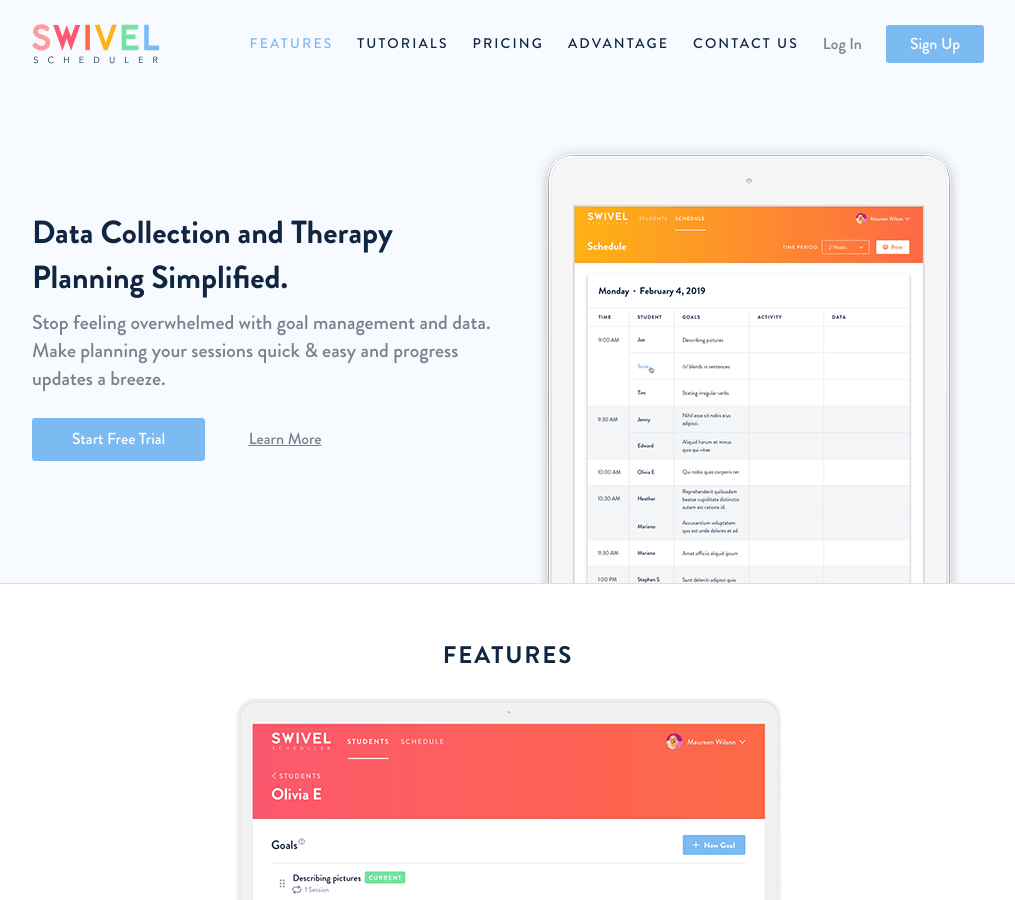
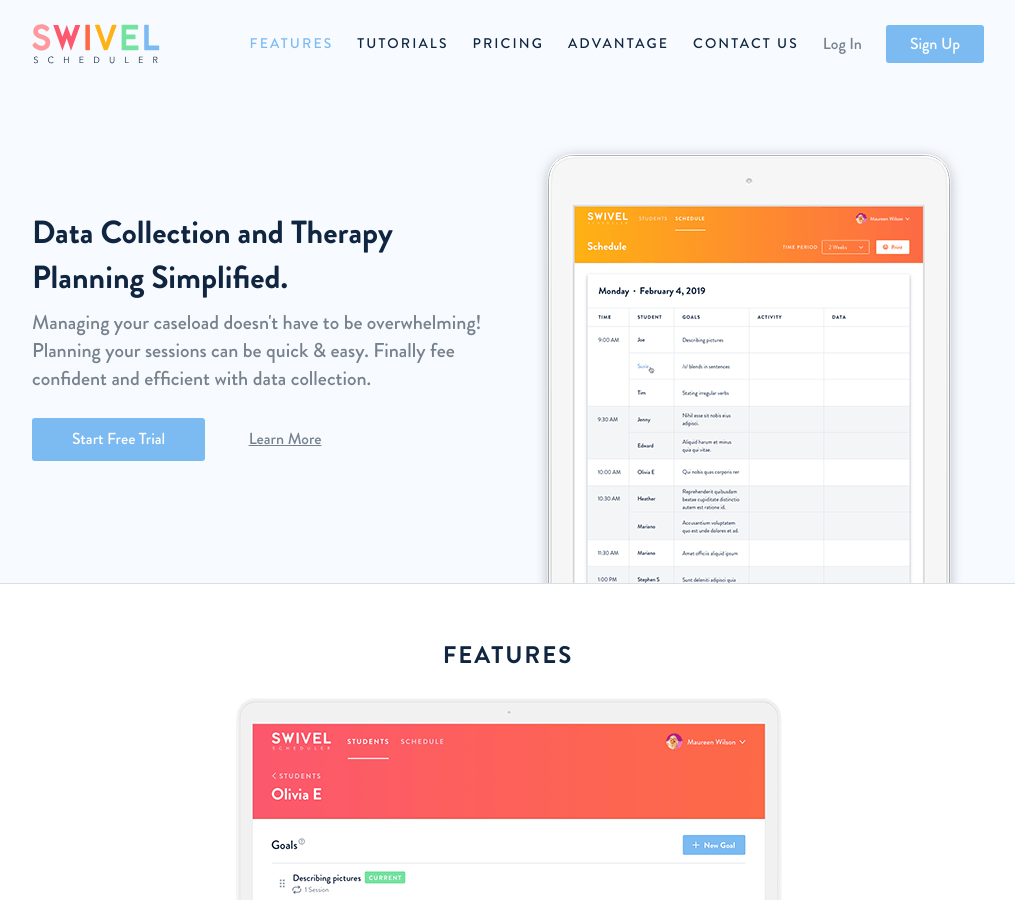
Before and after one commit to swivelscheduler/swivelscheduler.com, a Jekyll site: the page built from index.md, in a window 1280 px wide and 900 px high. Shown: the whole window, without its empty margins (132-1147 px from the left). Built offline with Jekyll 4.4.1, drawn with Linux system fonts in a browser that asks for light colours.

Commit message:
Updated Index

```diff
--- a/index.md
+++ b/index.md
@@ -1,11 +1,12 @@
 ---
-title: Swivel Scheduler · SLP Goal Management and Therapy Planning  Tool
+title: Swivel Scheduler · Data Collection and Therapy Planning, Simplified
 position: 1
-description: Automate your Speech Therapy. Make planning your sessions easy & automatic.
-  View your therapy schedule and plan on any device. Never forget a goal again.
+description: Automate your Speech Therapy. Make planning sessions easy & automatic.
+  Data calculated and graphed for you. View your therapy schedule and plan on any
+  device. Never forget a goal again.
 intro_heading: Data Collection and Therapy Planning Simplified.
-intro_subtitle: 'Stop feeling overwhelmed with goal management and data. Make planning
-  your sessions quick & easy and progress updates a breeze. '
+intro_subtitle: Managing your caseload doesn't have to be overwhelming! Planning your
+  sessions can be quick & easy.  Finally fee confident and efficient with data collection.
 intro_img: images/img01.png
 intro_img2x: images/img01-2x.png
 features_heading: Features
```
